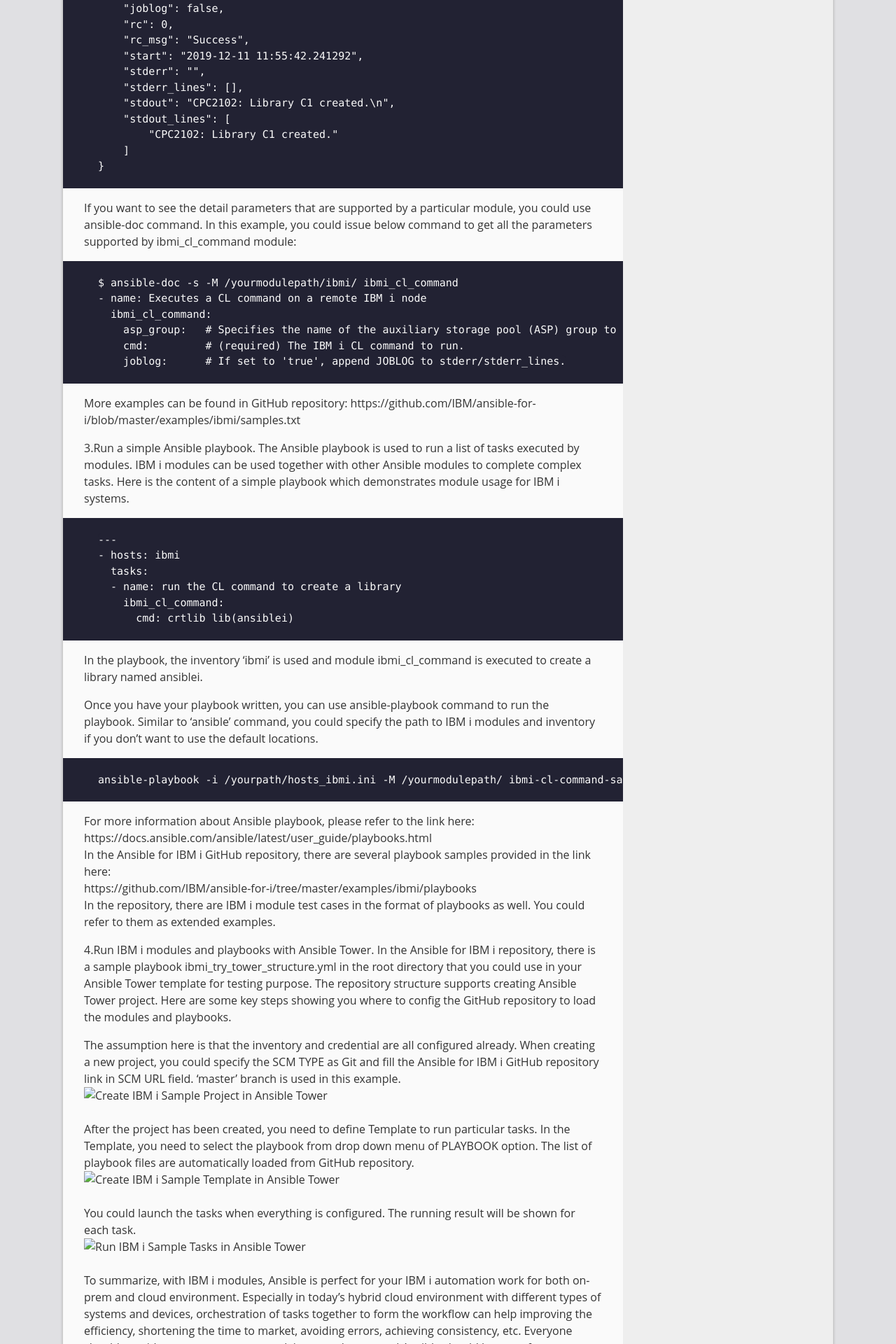
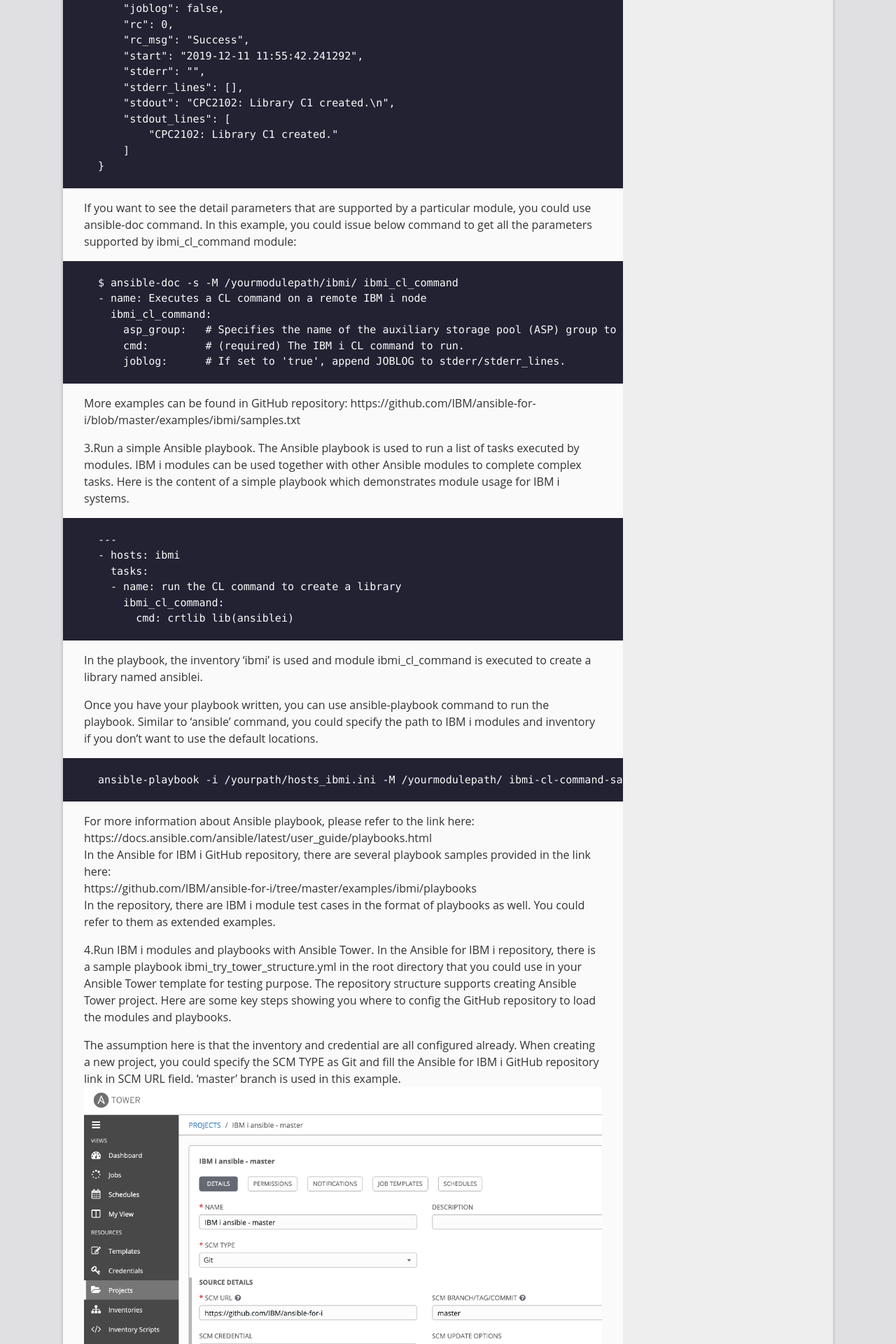
Before and after one commit to IBM/cloud-i-blog, a Jekyll site: the page built from _posts/2020-06-02-automate-your-ibmi-tasks-with-ansible.md, in a window 1280 px wide. Shown: the part 4480-6400 px from the top of the page at 70% size. Built offline with Jekyll 4.4.1, drawn with Linux system fonts in a browser that asks for light colours.

Commit message:
update pic link

```diff
--- a/_posts/2020-06-02-automate-your-ibmi-tasks-with-ansible.md
+++ b/_posts/2020-06-02-automate-your-ibmi-tasks-with-ansible.md
@@ -452,12 +452,12 @@ In the repository, there are IBM i module test cases in the format of playbooks
 In the Ansible for IBM i repository, there is a sample playbook ibmi_try_tower_structure.yml in the root directory that you could use in your Ansible Tower template for testing purpose. The repository structure supports creating Ansible Tower project. Here are some key steps showing you where to config the GitHub repository to load the modules and playbooks.
 
 The assumption here is that the inventory and credential are all configured already. When creating a new project, you could specify the SCM TYPE as Git and fill the Ansible for IBM i GitHub repository link in SCM URL field. ‘master’ branch is used in this example. <br>
-![Create IBM i Sample Project in Ansible Tower](resources/pic/misc/ansible-automation-tower-1.png)
+![Create IBM i Sample Project in Ansible Tower](../resources/pic/misc/ansible-automation-tower-1.png)
 <br><br>
 After the project has been created, you need to define Template to run particular tasks. In the Template, you need to select the playbook from drop down menu of PLAYBOOK option. The list of playbook files are automatically loaded from GitHub repository. <br>
-![Create IBM i Sample Template in Ansible Tower](resources/pic/misc/ansible-automation-tower-2.png)
+![Create IBM i Sample Template in Ansible Tower](../resources/pic/misc/ansible-automation-tower-2.png)
 <br><br>
 You could launch the tasks when everything is configured. The running result will be shown for each task.<br>
-![Run IBM i Sample Tasks in Ansible Tower](resources/pic/misc/ansible-automation-tower-3.png)
+![Run IBM i Sample Tasks in Ansible Tower](../resources/pic/misc/ansible-automation-tower-3.png)
 <br><br>
 To summarize, with IBM i modules, Ansible is perfect for your IBM i automation work for both on-prem and cloud environment. Especially in today's hybrid cloud environment with different types of systems and devices, orchestration of tasks together to form the workflow can help improving the efficiency, shortening the time to market, avoiding errors, achieving consistency, etc. Everyone should consider to automate your work in some degree, and Ansible should be one of your greatest choices.
```
